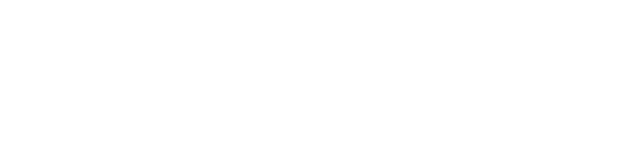
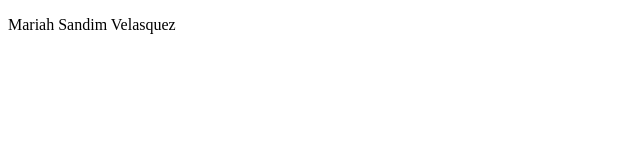
Before and after one commit to sandiMariah/versionamento-e-colaboracao, a plain HTML site: page index.html in a window 1280 px wide. Shown: the whole page, without its empty margins (0-640 px from the left). Drawn offline with Linux system fonts and the light colour scheme.

Commit message:
Commit 3 - Implementação de Conteúdo

```diff
--- a/index.html
+++ b/index.html
@@ -6,6 +6,6 @@
     <title>Document</title>
 </head>
 <body>
-
+    <p>Mariah Sandim Velasquez</p>
 </body>
 </html>
```
